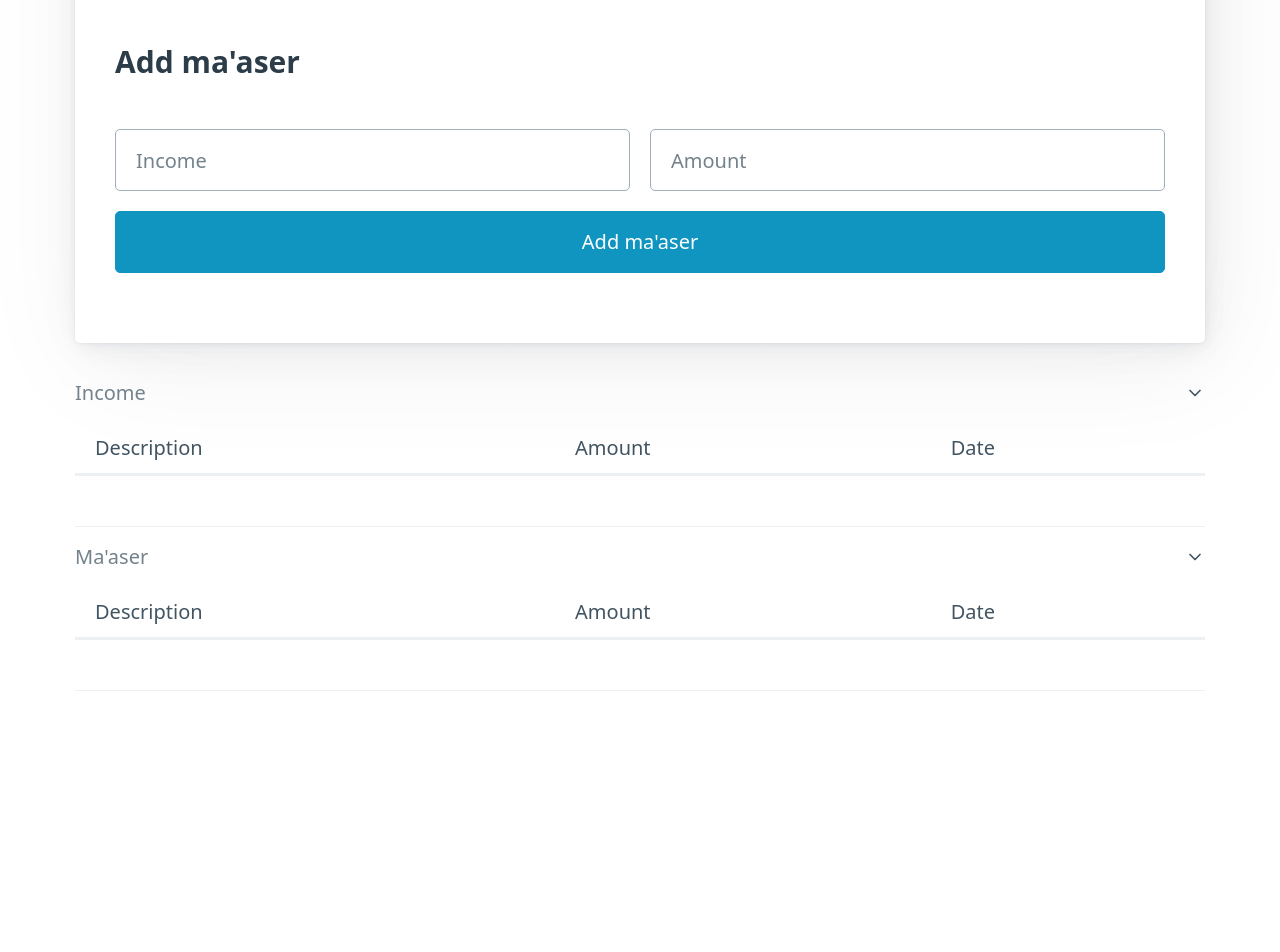
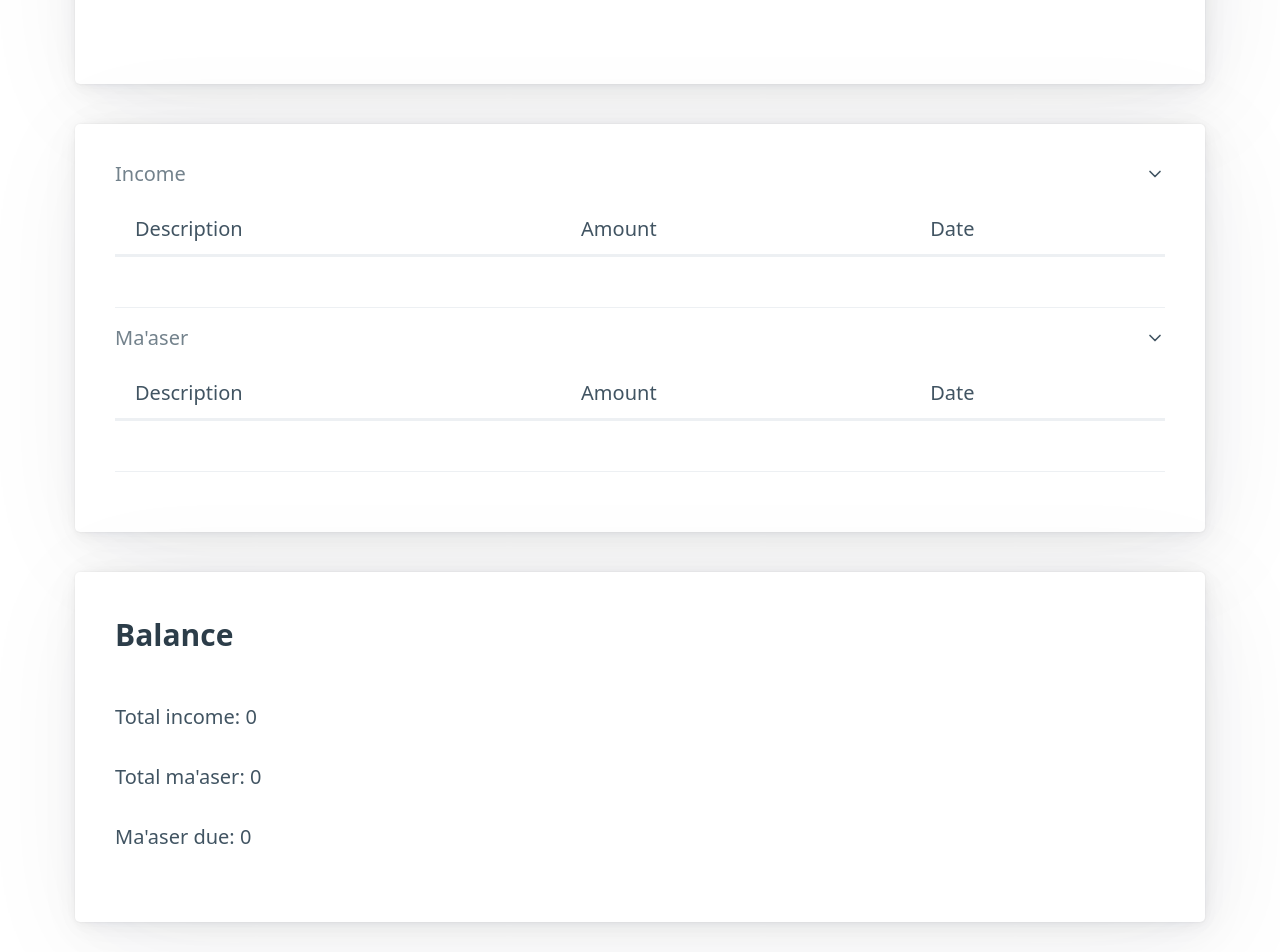
Before and after one commit to yhavin/maaser-money, a Vue app: page / in a window 1280 px wide. Shown: the part 320-1272 px from the top of the page. Before the commit the page ends 1031 px from the top, so only its background shows below. Built offline with nearby package versions, Linux system fonts and the light colour scheme.

Commit message:
Add balance calculation

```diff
--- a/src/components/Home.vue
+++ b/src/components/Home.vue
@@ -1,5 +1,5 @@
 <script setup>
-  import { ref } from "vue"
+  import { ref, computed } from "vue"
 
 
   let incomeId = 0
@@ -30,13 +30,26 @@
     newMaaser.value = { description: "", amount: null, date: null }
   }
 
+  const totalIncome = computed(() => {
+    return incomes.value.reduce((sum, income) =>  sum + income.amount, 0)
+  })
+
+  const totalMaaser = computed(() => {
+    return maasers.value.reduce((sum, maaser) =>  sum + maaser.amount, 0)
+  })
+
+  const maaserDue = computed(() => {
+    return (totalIncome.value / 10) - totalMaaser.value
+  })
+
 </script>
 
 <template>
   <main class="container">
     <article>
+      <div class="grid">
+        <form @submit.prevent="handleSubmitIncome">
           <h3>Add income</h3>
-      <form @submit.prevent="handleSubmitIncome">
           <div class="grid">
             <input v-model="newIncome.description" placeholder="Income">
             <input v-model.number="newIncome.amount" placeholder="Amount">
@@ -44,16 +57,18 @@
           <button>Add income</button>
         </form>
 
+        <form @submit.prevent="handleSubmitMaaser">
           <h3>Add ma'aser</h3>
-      <form @submit.prevent="handleSubmitMaaser">
           <div class="grid">
-          <input v-model="newMaaser.description" placeholder="Income">
+            <input v-model="newMaaser.description" placeholder="Ma'aser">
             <input v-model.number="newMaaser.amount" placeholder="Amount">
           </div>
           <button>Add ma'aser</button>
         </form>
+      </div>
     </article>
 
+    <article>
       <details open>
         <summary>Income</summary>
         <table>
@@ -93,6 +108,14 @@
           </tbody>
         </table>
       </details>
+    </article>
+
+    <article>
+      <h3>Balance</h3>
+      <p>Total income: {{ totalIncome.toLocaleString() }}</p>
+      <p>Total ma'aser: {{ totalMaaser.toLocaleString() }}</p>
+      <p>Ma'aser due: {{ maaserDue.toLocaleString() }}</p>
+    </article>
 
   </main>
 </template>
```
Lines whose indentation alone changed are shown as unchanged.
